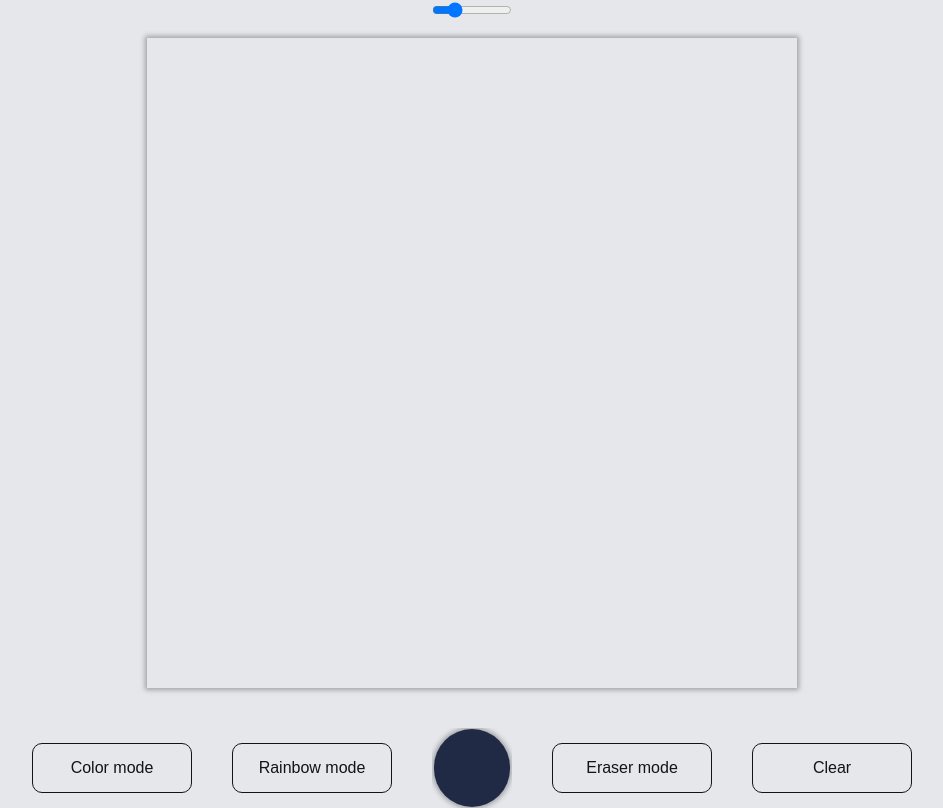
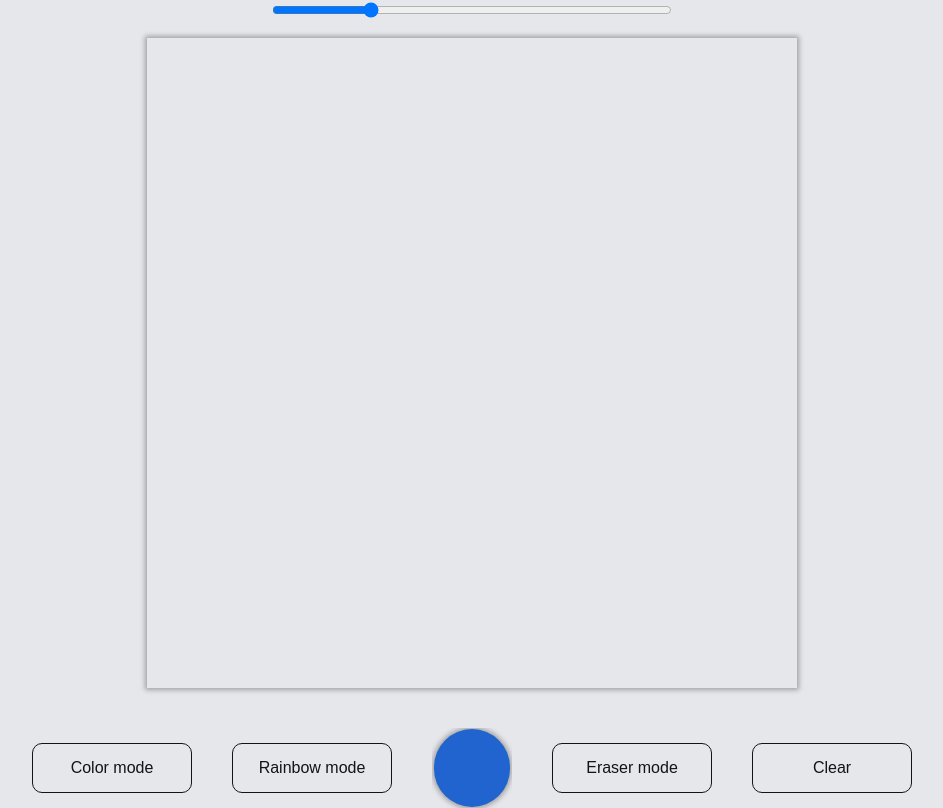
Before and after one commit to balinwarren/Etch-a-Sketch, a plain HTML site: page index.html in a window 1280 px wide. Shown: the part 167-975 px from the top of the page, without its empty margins (168-1111 px from the left). Drawn offline with Linux system fonts and the light colour scheme.

Commit message:
Extended slider at top of page and changed color picker to match

```diff
--- a/index.html
+++ b/index.html
@@ -18,7 +18,7 @@
     <div class="button-container">
       <button class="button">Color mode</button>
       <button class="button">Rainbow mode</button>
-      <input type="color" id="color-picker" value="#202A44">
+      <input type="color" id="color-picker" value="#2164cf">
       <button class="button">Eraser mode</button>
       <button class="button">Clear</button>
     </div>
--- a/style.css
+++ b/style.css
@@ -26,7 +26,7 @@ body {
 
 #size-slider {
   margin: 0 0 20px 0;
-  width: 80px;
+  width: 400px;
 }
 
 .grid-container {
```
